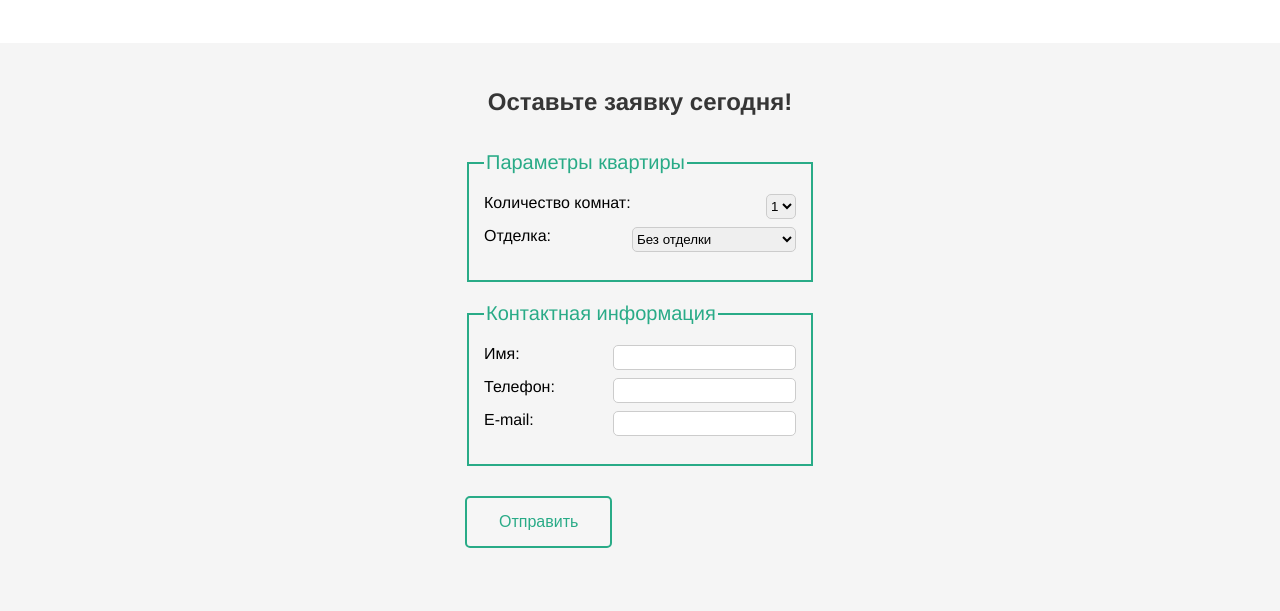
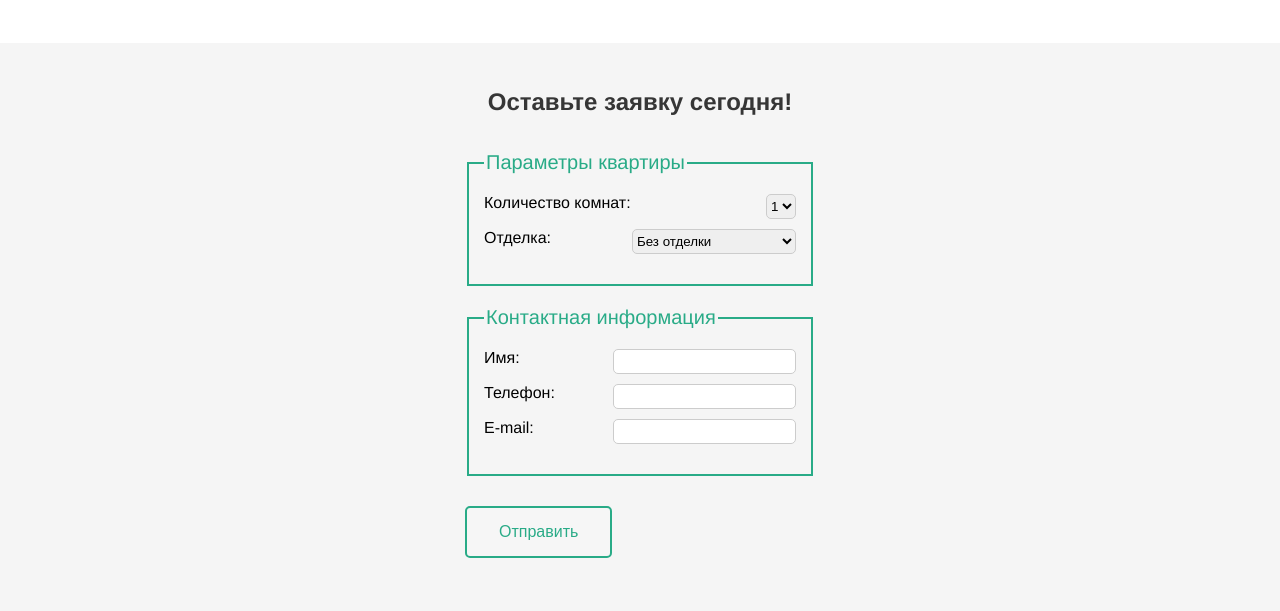
Before and after one commit to kalapyha/layout-designer-project-lvl1, a plain HTML site: page index.html in a window 1280 px wide. Shown: the part 1170-1781 px from the top of the page. Drawn offline with Linux system fonts and the light colour scheme.

Commit message:
all br tags removed, css and html files have been normalized, all indents set to one tab. project has been deployed to address moon-apartments.surge.sh

```diff
--- a/index.html
+++ b/index.html
@@ -22,14 +22,11 @@
       </nav>
     </header>
     <main>
-
       <div id="welcome-section" class="flex">
         <img src="images/logo.svg" alt="main logo of the moon complex" title="main logo welcome section">
-
         <h1>ЖК «Лунное море»</h1>
         <p>Место, откуда не хочется улетать</p>
         <a href="#lead-wrapper" class="button button-white" >Забронировать</a>
-
       </div>
       <div id="advantages" class="flex">
         <div class="advantages-content">
@@ -88,47 +85,56 @@
             <legend>
               Параметры квартиры
             </legend>
-                  <label for="room-capacity">Количество комнат: </label>
+            <div class="fieldset-wrapper flex">
+              <div><label for="room-capacity">Количество комнат: </label></div>
+              <div>
                 <select name="rooms" size="1" id="room-capacity">
                   <option value="1">1</option>
                   <option value="2">2</option>
                   <option value="3">3</option>
                   <option value="4">4</option>
                 </select>
-                  <br>
-                  <label for="furniture-type">Отделка: </label>
+              </div>
+            </div>
+            <div class="fieldset-wrapper flex">
+              <div><label for="furniture-type">Отделка: </label></div>
+              <div>
                 <select name="furniture" size="1" id="furniture-type">
                   <option value="1">Без отделки</option>
                   <option value="2">Частичный ремонт</option>
                   <option value="3">Косметический ремонт</option>
                   <option value="4">Под ключ</option>
                 </select>
+              </div>
+            </div>
           </fieldset>
           <fieldset>
             <legend>
               Контактная информация
             </legend>
-                  <label for="username">Имя: </label>
-                  <input type="text" name="username" id="username">
-                  <br>
-                  <label for="phone">Телефон: </label>
-                  <input type="text" name="phone" id="phone">
-                  <br>
-                  <label for="email">E-mail: </label>
-                  <input type="text" name="email" id="email">
+            <div class="fieldset-wrapper flex">
+              <div><label for="username">Имя: </label></div>
+              <div><input type="text" name="username" id="username"></div>
+            </div>
+            <div class="fieldset-wrapper flex">
+              <div><label for="phone">Телефон: </label></div>
+              <div><input type="text" name="phone" id="phone"></div>
+            </div>
+            <div class="fieldset-wrapper flex">
+              <div><label for="email">E-mail: </label></div>
+              <div><input type="text" name="email" id="email"></div>
+            </div>
           </fieldset>
           <input type="submit" value="Отправить" id="sbm-btn" class="button button-green">
         </form>
       </div>
     </main>
-
     <footer class="flex">
       <div id="footer-builder-info" class="flex">
         <div id="footer-info" class="flex">
           <img src="images/logo.svg" alt="main logo of the moon complex" title="main logo">
           <p>Лунное море</p>
         </div>
-
         <p id="footer-copyright">&copy; 2032 год</p>
       </div>
       <div id="footer-project-doc">
--- a/styles/style.css
+++ b/styles/style.css
@@ -1,5 +1,12 @@
 /* RESET */
-html, body, main, h1, h2, p, a  {
+
+html,
+body,
+main,
+h1,
+h2,
+p,
+a {
 	margin: 0px;
 	padding: 0px;
 	font-family: Helvetica, sans-serif;
@@ -18,7 +25,6 @@ header {
 	align-items: center;
 }
 
-
 nav ul {
 	display: flex;
 	padding: 0px;
@@ -30,7 +36,6 @@ nav ul li {
 }
 
 nav ul li a {
-
 	color: #000;
 }
 
@@ -41,7 +46,6 @@ h2 {
 
 label {
 	padding-bottom: 15px;
-  display: inline-block;
 }
 
 form {
@@ -59,10 +63,9 @@ legend {
 	font-size: 20px;
 }
 
-input[type=text], select {
+input[type=text],
+select {
 	height: 25px;
-	display: inline-block;
-	float: right;
 	border: 1px solid #ccc;
 	border-radius: 5px;
 	box-sizing: border-box;
@@ -74,7 +77,9 @@ footer {
 	align-items: flex-start;
 }
 
-footer, footer h2, footer a {
+footer,
+footer h2,
+footer a {
 	background-color: #34495e;
 	color: #fff;
 }
@@ -124,10 +129,11 @@ footer li {
 	border-radius: 5px;
 	color: #29ab87
 }
+
 .button-green:hover {
-	background: rgb(41,171,135, 0.9);
+	background: rgb(41, 171, 135, 0.9);
 	transition: 1s;
-	color:  #fff;
+	color: #fff;
 }
 
 .button-white:hover {
@@ -150,7 +156,7 @@ footer li {
 	max-width: 45%;
 }
 
-.desc-img-wrapper img{
+.desc-img-wrapper img {
 	max-width: 35vh;
 	height: auto;
 }
@@ -159,32 +165,40 @@ footer li {
 	max-width: 30%;
 }
 
+.fieldset-wrapper {
+	justify-content: space-between;
+	padding-bottom: 10px;
+}
 
 #header-logo {
 	align-items: center;
 }
 
-#header-logo, #header-logo p {
+#header-logo,
+#header-logo p {
 	padding-left: 15px;
 }
 
-#header-logo img, #footer-builder-info img {
+#header-logo img,
+#footer-builder-info img {
 	height: 50px;
 	width: auto;
 }
 
 #welcome-section {
-	height:40vh;
+	height: 40vh;
 	flex-direction: column;
 	justify-content: center;
 	align-items: center;
 	background-image: url('../images/banner.png');
 	background-size: cover;
 	background-position: center;
-	margin-top: -20px; /* TODO: This margin fix the gap between header and welcome section */
+	margin-top: -20px;
+	/* TODO: This margin fix the gap between header and welcome section */
 }
 
-#welcome-section h1, #welcome-section p {
+#welcome-section h1,
+#welcome-section p {
 	color: #fff;
 	margin: 5px 0px;
 }
@@ -201,14 +215,14 @@ footer li {
 	align-items: baseline;
 }
 
-
-#about-us, #rest-places {
+#about-us,
+#rest-places {
 	height: 35vh;
 	justify-content: space-evenly;
 	align-items: center;
 }
 
-#lead-wrapper{
+#lead-wrapper {
 	flex-direction: column;
 	justify-content: center;
 	align-items: center;
@@ -220,7 +234,7 @@ footer li {
 }
 
 #footer-info {
-	align-items:  center;
+	align-items: center;
 	flex-direction: row;
 	justify-content: center;
 }
```
Also changed, not shown: 1 other file. Lines whose indentation alone changed are shown as unchanged.
